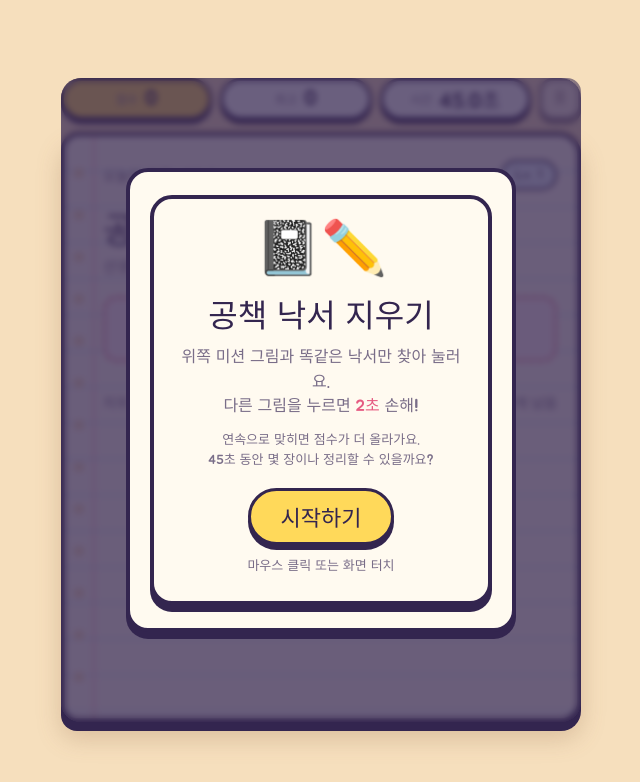
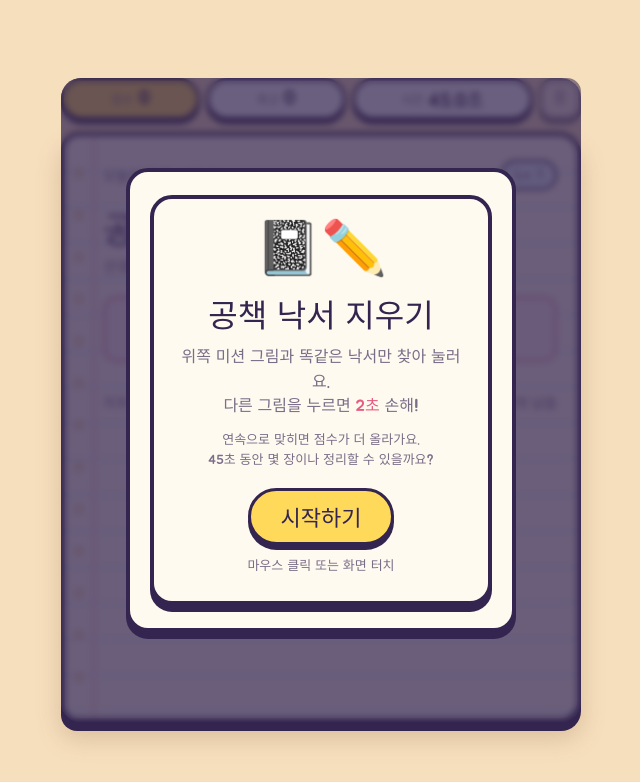
Before and after one commit to hye-rim/doodle-game, a plain HTML site: page index.html in a window 1280 px wide. Shown: the whole page, without its empty margins (319-959 px from the left). Drawn offline with Linux system fonts and the light colour scheme.

Commit message:
공책 낙서 지우기: 시간 표시 줄바꿈 수정과 글자 선택 방지
Co-Authored-By: Claude Sonnet 5.5 <noreply@anthropic.com>

```diff
--- a/index.html
+++ b/index.html
@@ -9,17 +9,19 @@
 <link rel="preconnect" href="https://fonts.gstatic.com" crossorigin>
 <link href="https://fonts.googleapis.com/css2?family=Jua&display=swap" rel="stylesheet">
 <style>
+  /* 아이폰 사파리: 버튼을 누르다 글자·이모지가 선택되거나 길게 눌러 메뉴가 뜨지 않게 */
+  *, *::before, *::after { -webkit-user-select:none; user-select:none; -webkit-touch-callout:none; }
   :root { --ink:#33254f; --pink:#ff7795; --yellow:#ffd95a; --paper:#fffaf0; --muted:#796d88; }
   * { box-sizing:border-box; margin:0; -webkit-tap-highlight-color:transparent; }
   html,body { width:100%; min-height:100%; background:#f6dfbd; color:var(--ink); font-family:'Jua',-apple-system,'Apple SD Gothic Neo',sans-serif; }
   body { min-height:100dvh; display:grid; place-items:center; padding:14px; }
   button { font:inherit; color:inherit; }
   #app { width:min(100%,520px); position:relative; }
-  .top { display:grid; grid-template-columns:1fr 1fr 1fr auto; gap:8px; margin-bottom:12px; }
-  .pill { min-width:0; height:42px; display:flex; align-items:center; justify-content:center; gap:7px; padding:0 13px; border:3px solid var(--ink); border-radius:99px; background:white; box-shadow:0 4px 0 var(--ink); font-variant-numeric:tabular-nums; }
+  .top { display:grid; grid-template-columns:1fr 1fr 1.3fr auto; gap:6px; margin-bottom:12px; }
+  .pill { min-width:0; height:42px; display:flex; align-items:center; justify-content:center; gap:5px; padding:0 8px; white-space:nowrap; border:3px solid var(--ink); border-radius:99px; background:white; box-shadow:0 4px 0 var(--ink); font-variant-numeric:tabular-nums; }
   .pill.score { background:var(--yellow); }
   .pill span:first-child { color:var(--muted); font-size:12px; }
-  .pill strong { font-size:21px; font-weight:400; }
+  .pill strong { font-size:19px; font-weight:400; }
   .icon-button { width:42px; height:42px; border:3px solid var(--ink); border-radius:14px; background:white; box-shadow:0 4px 0 var(--ink); font-size:18px; cursor:pointer; }
   .icon-button:active,.primary:active { transform:translateY(3px); box-shadow:0 1px 0 var(--ink); }
   .notebook { position:relative; padding:22px 20px 20px 38px; min-height:590px; border:4px solid var(--ink); border-radius:18px 22px 20px 16px; background-color:var(--paper); background-image:linear-gradient(90deg, transparent 0 28px, rgba(255,110,135,.38) 28px 30px, transparent 30px), repeating-linear-gradient(transparent 0 34px, #d7e8f2 34px 36px); box-shadow:0 9px 0 var(--ink), 0 16px 25px #8b624544; overflow:hidden; }
```
